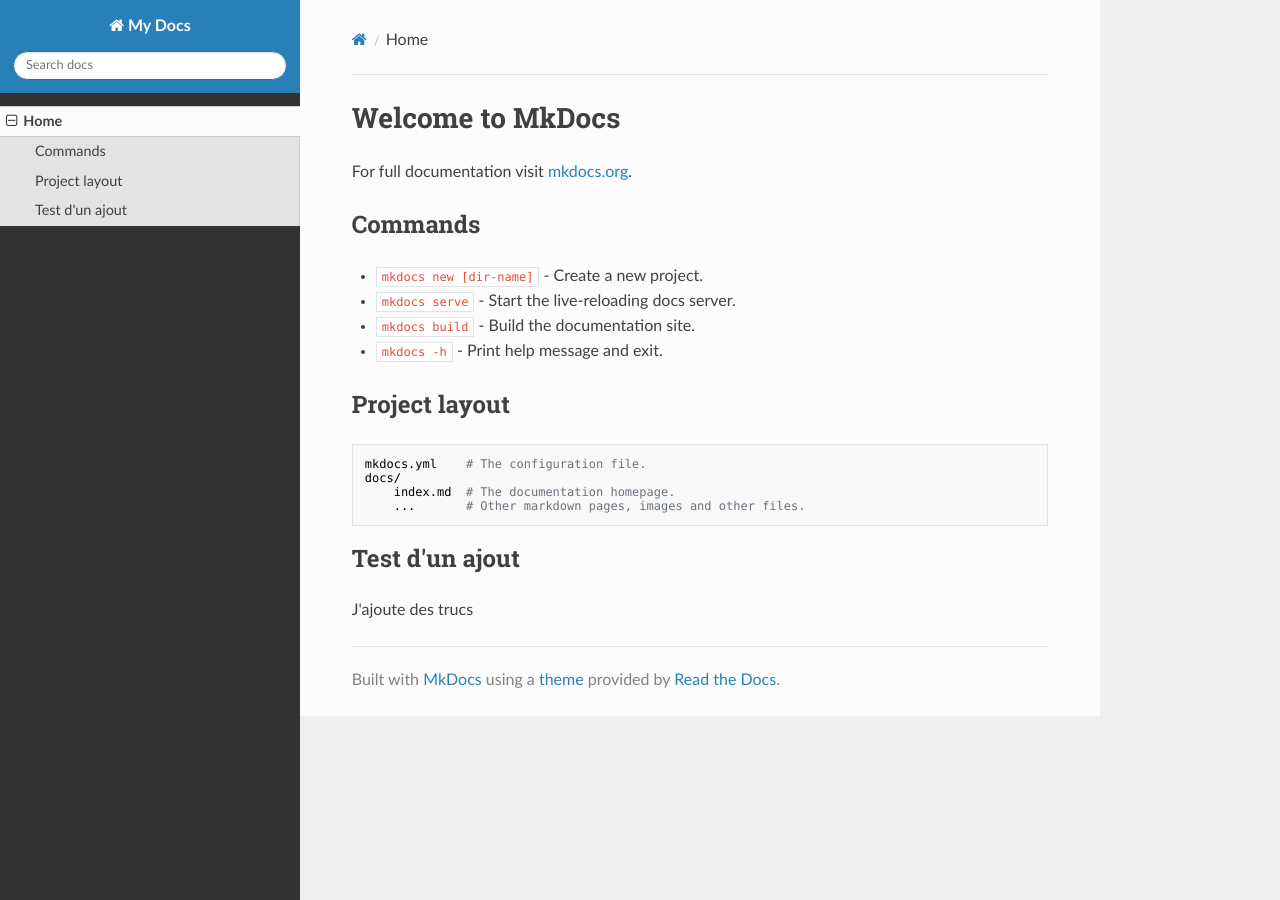
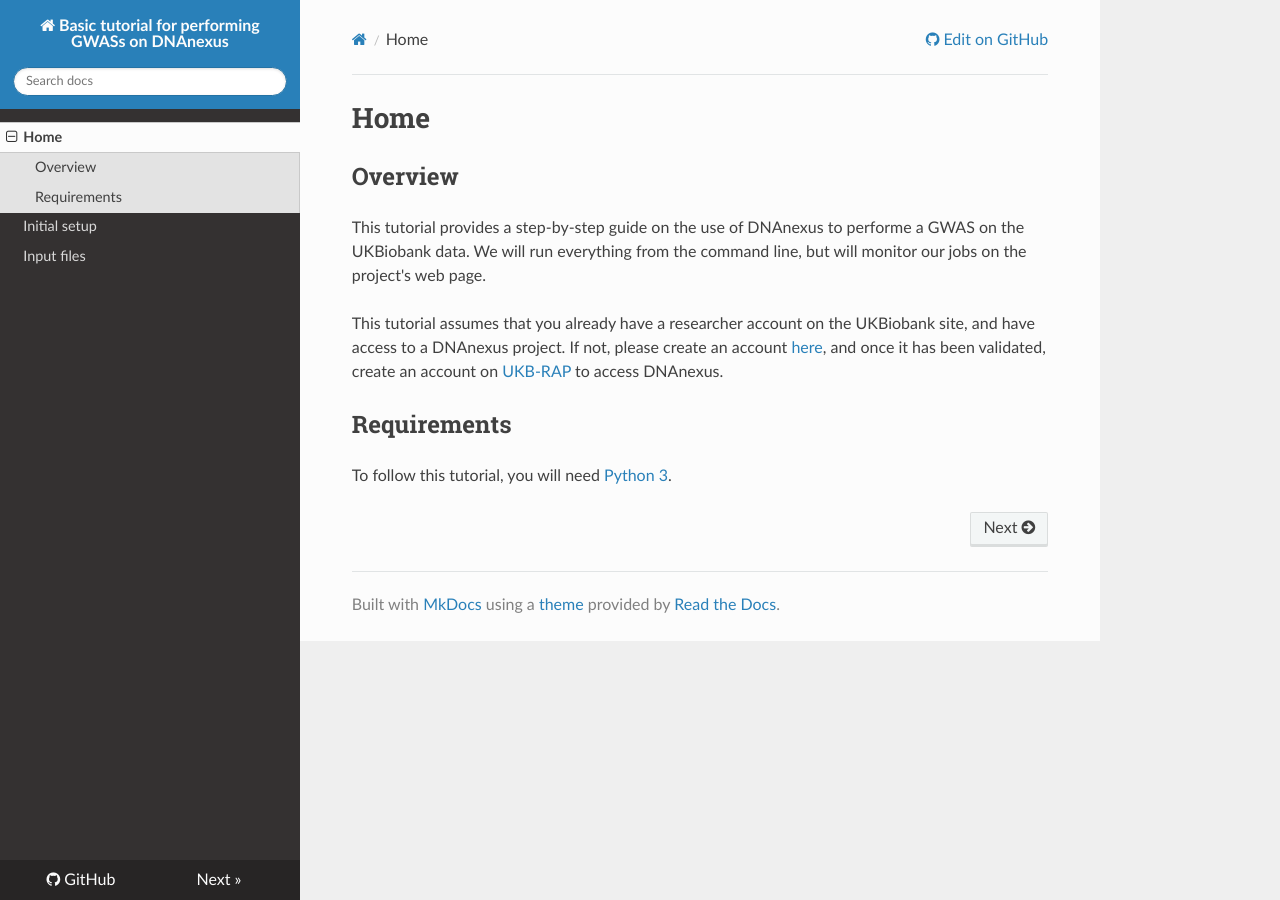
Before and after one commit to gloriabenoit/DNAnexus-GWAS, an MkDocs documentation site: the page built from docs/index.md, in a window 1280 px wide. Built offline with MkDocs 1.6.1, drawn with Linux system fonts in a browser that asks for light colours; nearby versions of some CDN libraries.

```diff
--- a/docs/index.md
+++ b/docs/index.md
@@ -1,21 +1,13 @@
-# Welcome to MkDocs
+# Home
 
-For full documentation visit [mkdocs.org](https://www.mkdocs.org).
+## Overview
 
-## Commands
+This tutorial provides a step-by-step guide on the use of DNAnexus to performe a GWAS on the UKBiobank data.
+We will run everything from the command line, but will monitor our jobs on the project's web page.
 
-* `mkdocs new [dir-name]` - Create a new project.
-* `mkdocs serve` - Start the live-reloading docs server.
-* `mkdocs build` - Build the documentation site.
-* `mkdocs -h` - Print help message and exit.
+This tutorial assumes that you already have a researcher account on the UKBiobank site, and have access to a DNAnexus project.
+If not, please create an account [here](https://ams.ukbiobank.ac.uk/ams/signup), and once it has been validated, create an account on [UKB-RAP](https://ukbiobank.dnanexus.com/register) to access DNAnexus.
 
-## Project layout
+## Requirements
 
-    mkdocs.yml    # The configuration file.
-    docs/
-        index.md  # The documentation homepage.
-        ...       # Other markdown pages, images and other files.
-
-## Test d'un ajout
-
-J'ajoute des trucs
+To follow this tutorial, you will need [Python 3](https://www.python.org/downloads/).
--- a/mkdocs.yml
+++ b/mkdocs.yml
@@ -1,5 +1,9 @@
-site_name: My Docs
+site_name: Basic tutorial for performing GWASs on DNAnexus
+repo_url: https://github.com/gloriabenoit/DNAnexus-GWAS
+site_author: Gloria BENOIT
 nav:
     - Home: index.md
+    - Initial setup: setup.md
+    - Input files: input.md
 theme:
   name: readthedocs
```
Also changed, not shown: docs/about.md (deleted, +0 -1 lines), docs/input.md (added, +212 -0 lines), docs/setup.md (added, +40 -0 lines).
